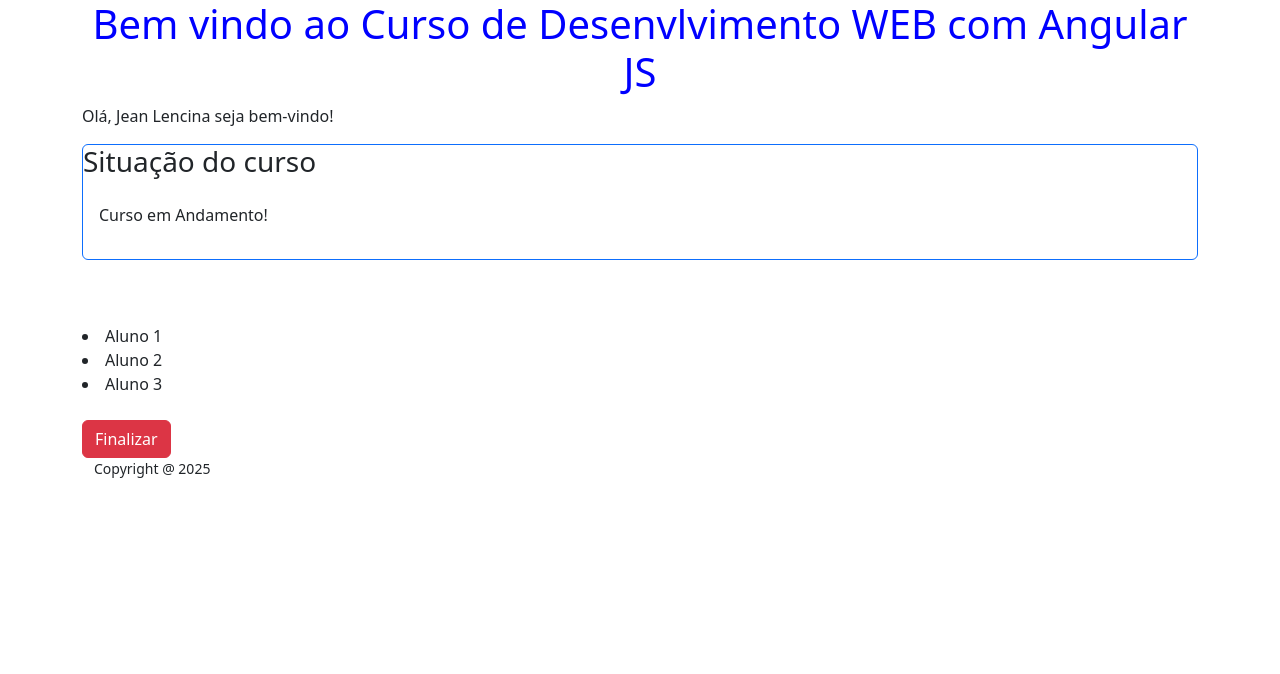
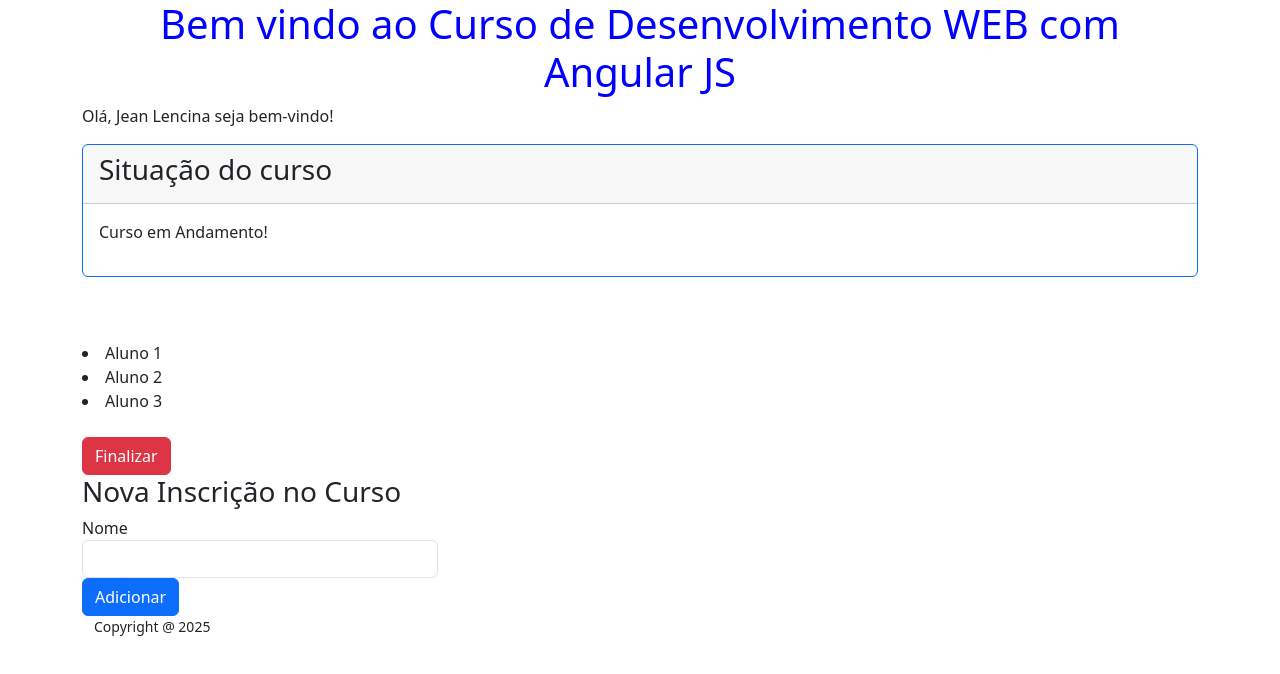
Before and after one commit to Jean-Lencina/Estudo-Angular, a plain HTML site: page index.html in a window 1280 px wide. Drawn offline with Linux system fonts and the light colour scheme.

Commit message:
Criação de formulário com angular
Criação de formulário com angular

```diff
--- a/index.html
+++ b/index.html
@@ -11,13 +11,13 @@
 <body class="container" ng-app="aplicacao">
 	<div class="head-inner">
 		<h1 style="text-align: center; color: blue;">
-			Bem vindo ao Curso de Desenvlvimento WEB com Angular JS
+			Bem vindo ao Curso de Desenvolvimento WEB com Angular JS
 		</h1>
 	</div>
 	<div ng-controller="PrimeiroController" class="well">
 		<p>Olá, {{nome}} seja bem-vindo!</p>
 		<div ng-class="{'card border-primary mb-3': iniciado, 'card border-danger mb-3': !iniciado}">
-			<div class="card-heading">
+			<div class="card-header">
 				<h3 class="card-title">Situação do curso</h3>
 			</div>
 			<div class="card-body">
@@ -37,6 +37,24 @@
 		<button ng-hide="iniciado" ng-click="iniciar()" class="btn btn-success">
 			Iniciar
 		</button>
+		<h3>Nova Inscrição no Curso</h3>
+		<form name="form_1">
+			<div class="row">
+				<div class="col-md-4">
+					<div class="form-group form-group-default">
+						<label>Nome</label>
+						<input class="form-control" type="text" id="nome_aluno" name="nome_aluno" ng-model="nome_aluno">
+					</div>
+				</div>
+			</div>
+			<div class="row">
+				<div class="col-md-4">
+					<button ng-click="submeter()" class="btn btn-primary">
+						Adicionar
+					</button>
+				</div>
+			</div>
+		</form>
 	</div>
 	<div class="container-fluid container-fixed-lg footer">
 		<div class="copyright sm-text-center">
--- a/scripts/primeiro-controller.js
+++ b/scripts/primeiro-controller.js
@@ -8,9 +8,16 @@
 
     $scope.finalizar = function(){
         $scope.iniciado = false;
-    }
+    };
 
-    $scope.iniciar = function(){
+    $scope.iniciar = function() {
         $scope.iniciado = true;
-    }
+    };
+
+    $scope.submeter = function(){
+        if ($scope.nome_aluno) {
+            $scope.alunos.push($scope.nome_aluno);
+            $scope.nome_aluno = ''; // Limpa o campo após adicionar
+        }
+    };
 });
```
